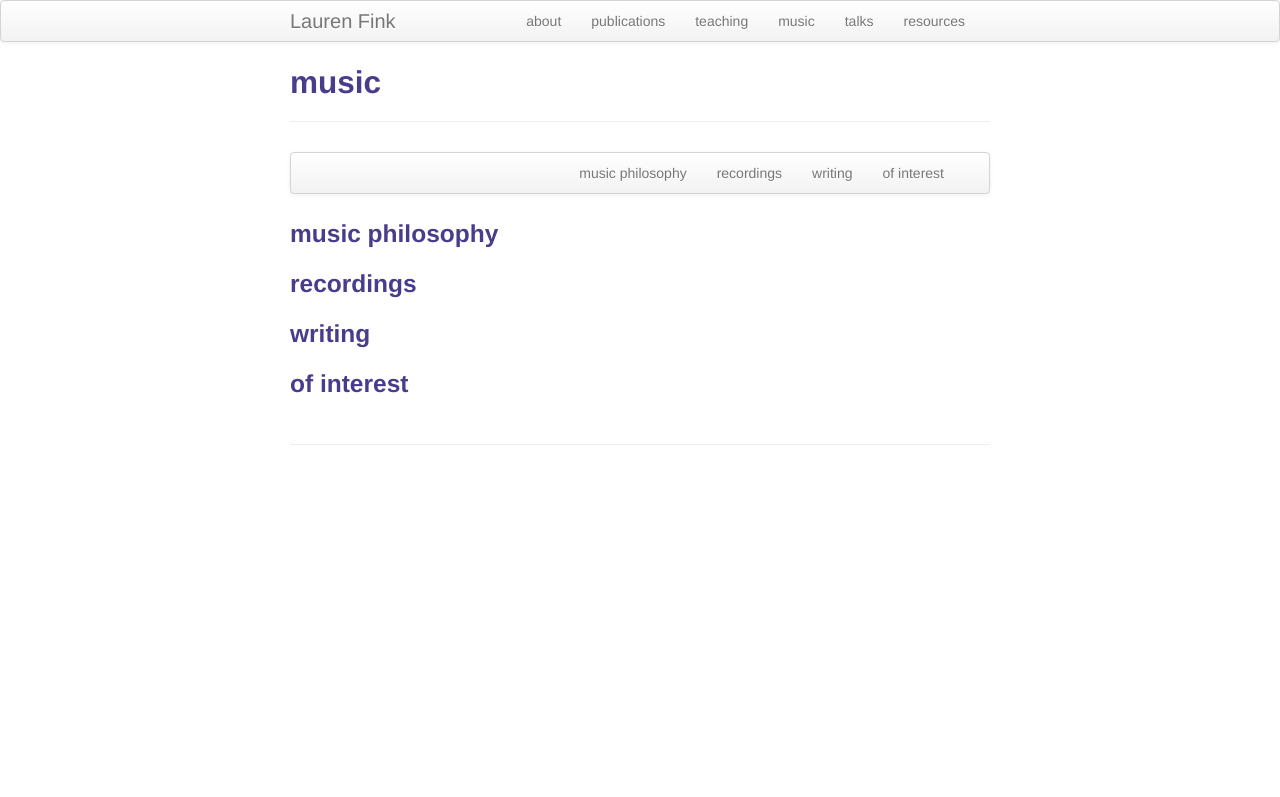
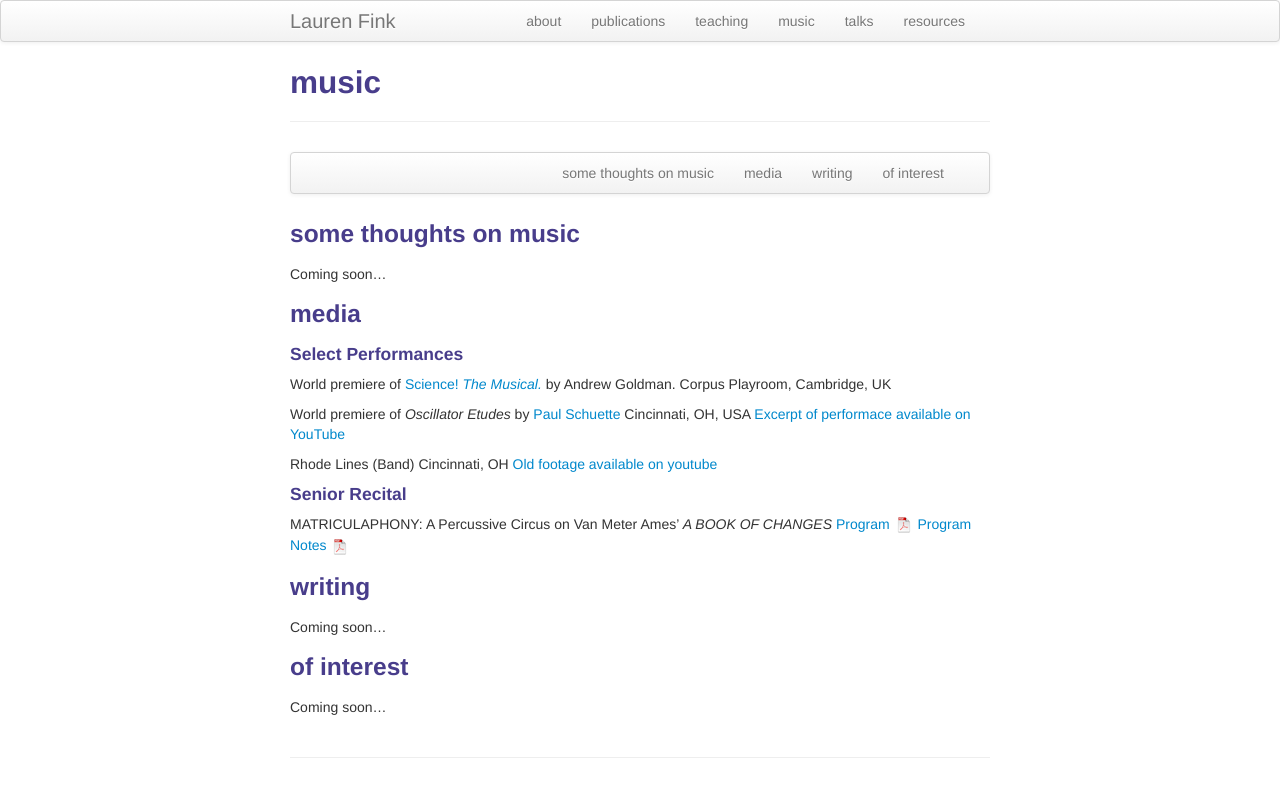
Before and after one commit to lkfink/lkfink.github.io, a Jekyll site: the page built from pages/music.md, in a window 1280 px wide. Shown: the top 797 px of the page. Built offline with Jekyll 4.4.1, drawn with Linux system fonts in a browser that asks for light colours.

Commit message:
more updates

```diff
--- a/pages/music.md
+++ b/pages/music.md
@@ -7,8 +7,8 @@ description: Lauren Fink's music
 <div class="navbar">
     <div class="navbar-inner">
         <ul class="nav">
-            <li><a href="#philosophy">music philosophy</a></li>
-            <li><a href="#audio">recordings</a></li>
+            <li><a href="#philosophy">some thoughts on music</a></li>
+            <li><a href="#audio">media</a></li>
             <li><a href="#writing">writing</a></li>
             <li><a href="#others">of interest</a></li>
         </ul>
@@ -16,11 +16,29 @@ description: Lauren Fink's music
 </div>
 
 
-### <a name="philosophy"></a>music philosophy
+### <a name="philosophy"></a>some thoughts on music
+Coming soon...
 
-### <a name="audio"></a>recordings
+### <a name="audio"></a>media
+#### Select Performances
+World premiere of [Science! *The Musical.*](http://www.mus.cam.ac.uk/news/feature-pieces/science-the-musical) by Andrew Goldman.
+Corpus Playroom, Cambridge, UK
 
+World premiere of *Oscillator Etudes* by [Paul Schuette](http://www.paulschuette.com/)
+Cincinnati, OH, USA
+[Excerpt of performace available on YouTube](https://www.youtube.com/watch?v=inZUFKHSn1o)
+
+Rhode Lines (Band)
+Cincinnati, OH
+[Old footage available on youtube](https://www.youtube.com/watch?v=zS67TM2L1KE)
+
+#### Senior Recital
+MATRICULAPHONY: A Percussive Circus on Van Meter Ames' *A BOOK OF CHANGES*
+[Program ![Program as pdf](icons16/pdf-icon.png)]({{ BASE_PATH }}/assets/Fink_RecitalProgram_04-04-13.pdf)
+[Program Notes ![Notes as pdf](icons16/pdf-icon.png)]({{ BASE_PATH }}/assets/Fink_RecitalProgramNotes.pdf)
 
 ### <a name="writing"></a>writing
+Coming soon...
 
 ### <a name="others"></a>of interest
+Coming soon...
```
Also changed, not shown: pages/pubs.md (+4 -1 lines), 3 other files.
